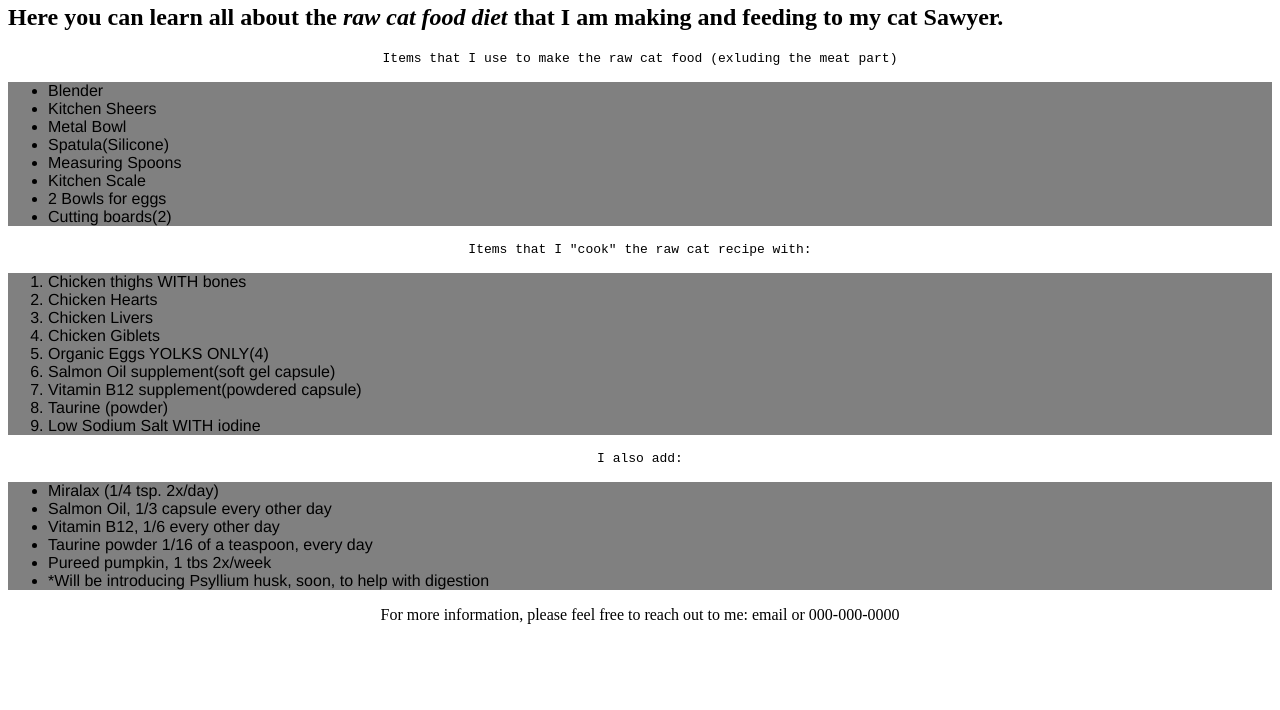
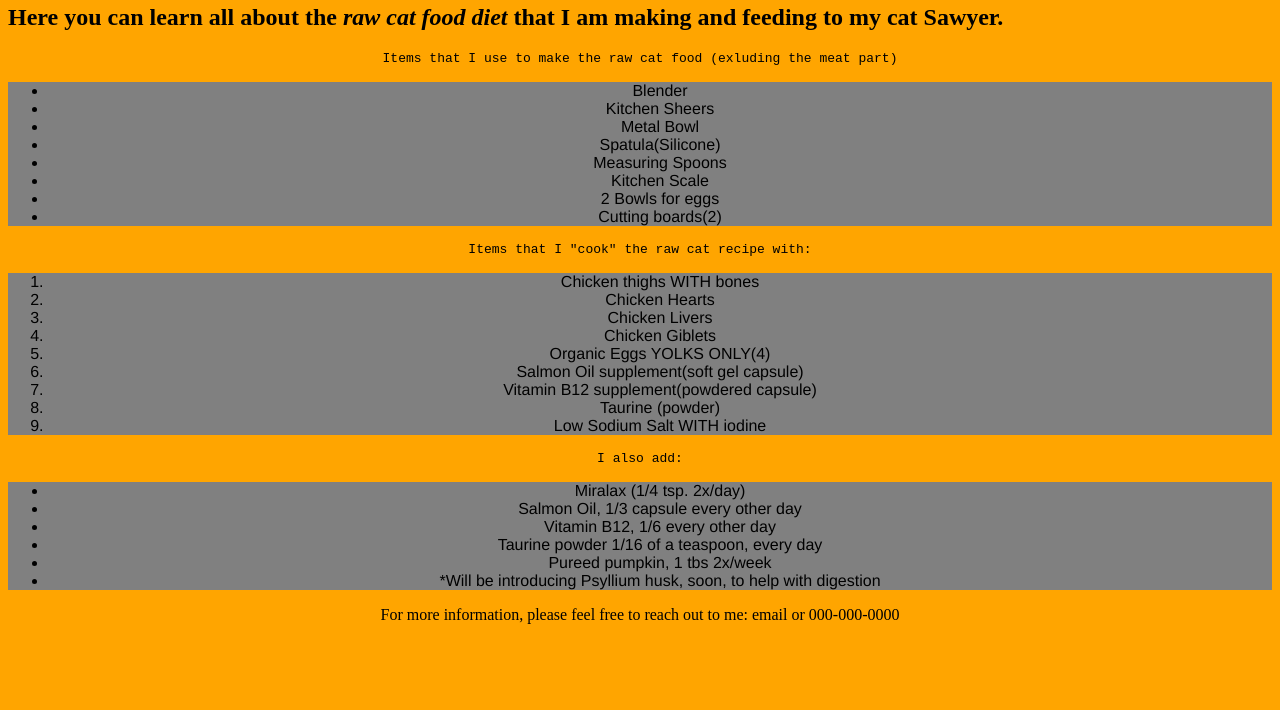
Before and after one commit to sawyerpaws/myfirstproject, a plain HTML site: page index.html in a window 1280 px wide. Shown: the part 90-800 px from the top of the page. Drawn offline with Linux system fonts and the light colour scheme.

Commit message:
Update index.html

```diff
--- a/index.html
+++ b/index.html
@@ -3,6 +3,8 @@
 <html>
 <head>
     <style>
+        body{background-color:orange;
+        }
         #welcome{color:orange;
                  font-weight:bold;
                  text-align:center;
@@ -19,6 +21,10 @@
         }
         .list-color{background-color:grey;
                     font-family:"Helvetica",sans-serif;
+
+        }
+        li{text-align:center;
+            font-family:monospace italic;
 
         }
 
```
